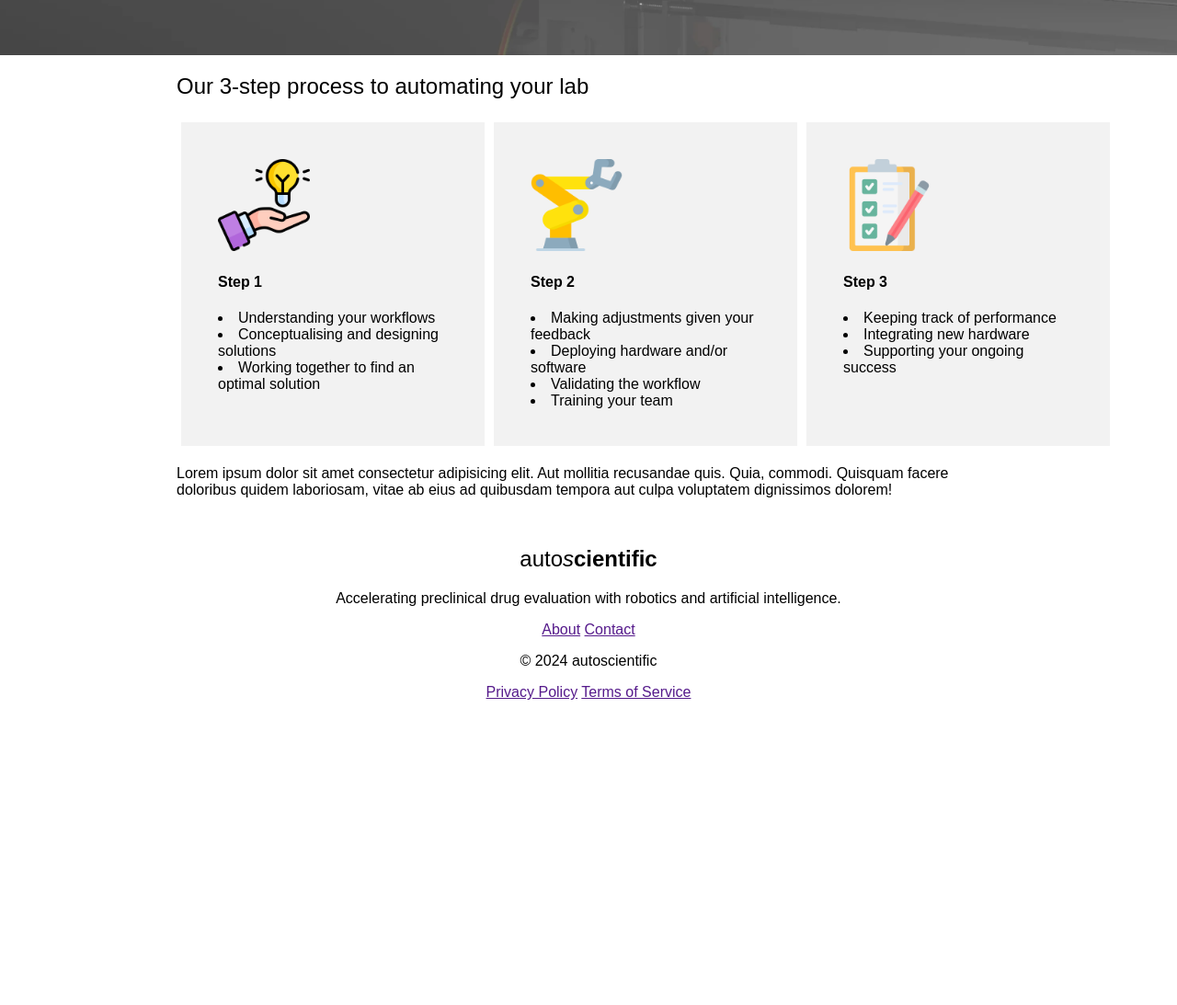
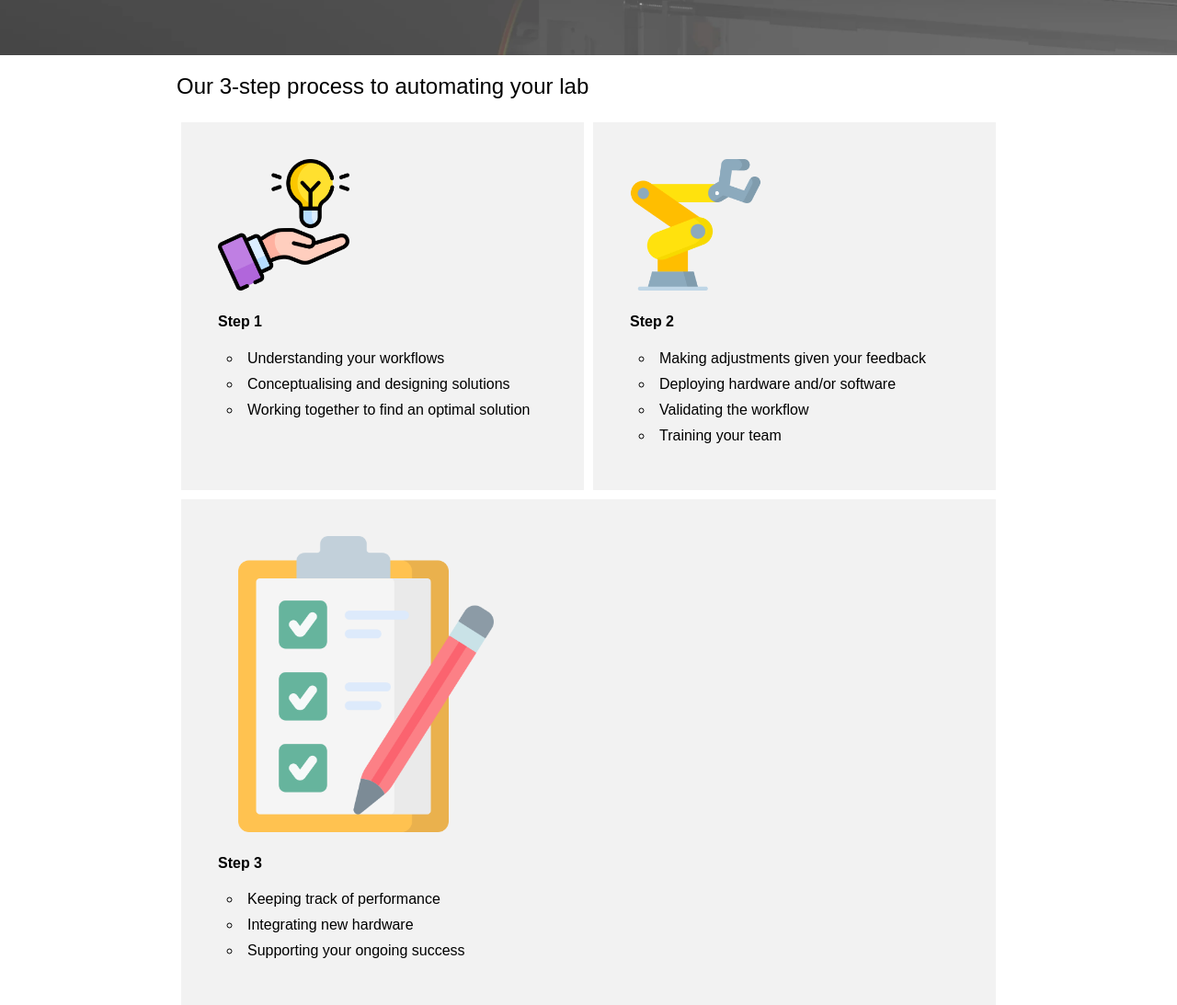
Before and after one commit to autoscientific/autoscientific-website, a plain HTML site: page index.html in a window 1280 px wide. Shown: the part 660-1753 px from the top of the page at 92% size. Before the commit the page ends 1454 px from the top, so only its background shows below. Drawn offline with Linux system fonts and the light colour scheme.

Commit message:
adds flex growth to info box

```diff
--- a/index.html
+++ b/index.html
@@ -77,25 +77,6 @@
         laboriosam, vitae ab eius ad quibusdam tempora aut culpa voluptatem
         dignissimos dolorem!
       </p>
-      <div class="footer">
-        <div class="footer-left">
-          <h2>auto<i>s</i><b>cientific</b></h2>
-          <p>
-            Accelerating preclinical drug evaluation with robotics and
-            artificial intelligence.
-          </p>
-          <p>
-            <a href="">About</a>
-            <a href="">Contact</a>
-          </p>
-        </div>
-        <div class="footer-right">
-          <p>© 2024 autoscientific</p>
-          <p>
-            <a href="">Privacy Policy</a>
-            <a href="">Terms of Service</a>
-          </p>
-        </div>
       </div>
     </div>
   </body>
--- a/styles.css
+++ b/styles.css
@@ -5,6 +5,7 @@ html, body {
 
 .top-section {
   height: 90vh;
+  min-width: 200px;
   background-image: url('images/reachingbot.webp');
   background-size: cover;
   background-position: 50% 50%;
@@ -102,10 +103,12 @@ html, body {
 .steps{
   display: flex;
   flex-direction: row;
+  flex-wrap: wrap;
 }
 .box {
+  flex-grow: 1;
   margin: 5px;
-  width: 30%;
+  width: 25%;
   padding: 2.5rem;
   background-color: rgb(242, 242, 242);
   border: grey 1px black;
@@ -114,13 +117,9 @@ html, body {
 
 .box img {
   width: 40%;
-
 }
 
-.footer {
-  /* cool footer bg image from unleash */
-  background-image:
-  color: #fff;
-  padding: 1rem;
-  text-align: center;
+.box li {
+  margin: 10px;
+  list-style-type: circle;
 }
```
